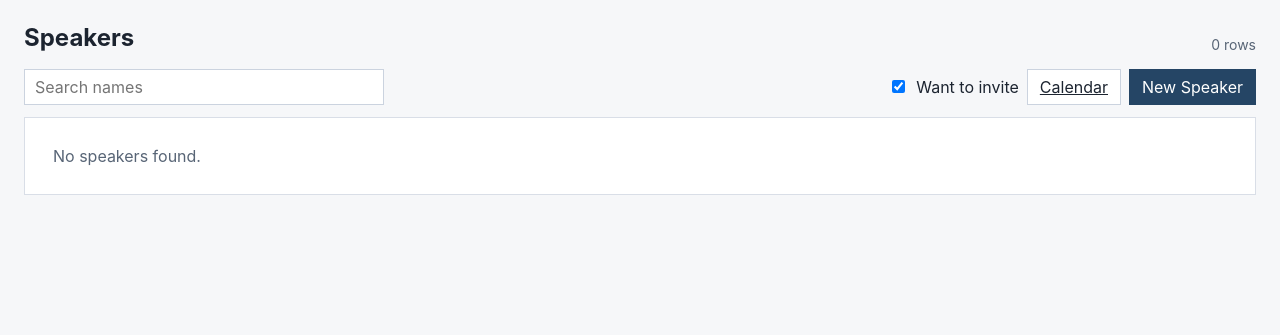
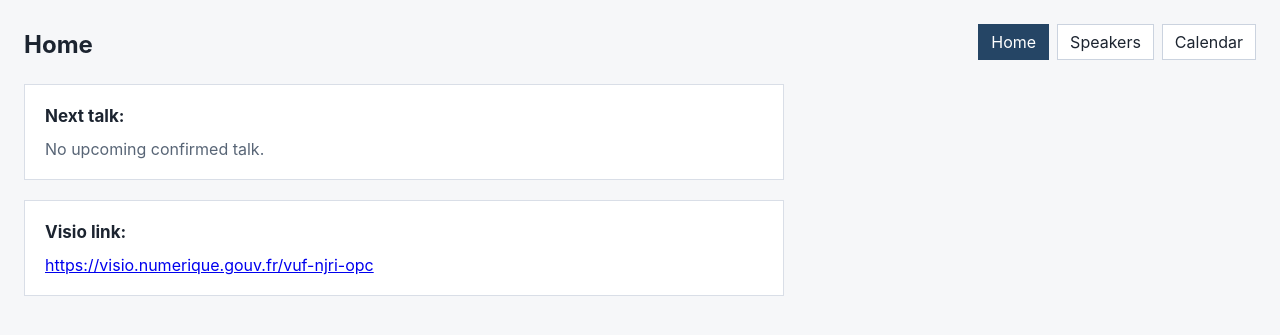
Before and after one commit to Gulliver-Lab/Seminars, a FastAPI app: page / in a window 1280 px wide. Shown: the top 335 px of the page. Run offline with FastAPI, Linux system fonts and the light colour scheme; data that the repository does not hold is empty.

Commit message:
feat: add home page (#6)

```diff
--- /dev/null
+++ b/src/seminars/templates/home.html
@@ -0,0 +1,172 @@
+<!doctype html>
+<html lang="en">
+  <head>
+    <meta charset="utf-8">
+    <meta name="viewport" content="width=device-width, initial-scale=1">
+    <title>Seminars</title>
+    <style>
+      :root {
+        color-scheme: light;
+        font-family: Inter, ui-sans-serif, system-ui, -apple-system, BlinkMacSystemFont, "Segoe UI", sans-serif;
+        background: #f6f7f9;
+        color: #1c2430;
+      }
+
+      * {
+        box-sizing: border-box;
+      }
+
+      body {
+        margin: 0;
+      }
+
+      main {
+        min-height: 100vh;
+        padding: 24px;
+      }
+
+      .page-header {
+        align-items: end;
+        display: flex;
+        gap: 16px;
+        justify-content: space-between;
+        margin-bottom: 24px;
+      }
+
+      h1 {
+        font-size: 24px;
+        font-weight: 650;
+        line-height: 1.2;
+        margin: 0;
+      }
+
+      h2 {
+        font-size: 17px;
+        line-height: 1.3;
+        margin: 0 0 12px;
+      }
+
+      .nav {
+        display: flex;
+        gap: 8px;
+      }
+
+      .button {
+        align-items: center;
+        background: #ffffff;
+        border: 1px solid #cbd3df;
+        color: #1c2430;
+        display: inline-flex;
+        font: inherit;
+        height: 36px;
+        padding: 7px 12px;
+        text-decoration: none;
+      }
+
+      .button:hover {
+        background: #eef2f7;
+        border-color: #aeb9c8;
+      }
+
+      .button.active {
+        background: #254565;
+        border-color: #254565;
+        color: #ffffff;
+      }
+
+      .content {
+        display: grid;
+        gap: 20px;
+        max-width: 760px;
+      }
+
+      .panel {
+        background: #ffffff;
+        border: 1px solid #d9dee7;
+        padding: 20px;
+      }
+
+      .talk-details {
+        display: grid;
+        gap: 8px;
+      }
+
+      .talk-date {
+        color: #586576;
+        font-variant-numeric: tabular-nums;
+      }
+
+      .talk-speaker {
+        font-size: 20px;
+        font-weight: 650;
+      }
+
+      .talk-title {
+        line-height: 1.45;
+      }
+
+      .talk-abstract {
+        color: #2f3a48;
+        line-height: 1.5;
+        margin: 8px 0 0;
+        white-space: pre-wrap;
+      }
+
+      .empty {
+        color: #586576;
+      }
+
+      @media (max-width: 700px) {
+        main {
+          padding: 14px;
+        }
+
+        .page-header {
+          align-items: start;
+          flex-direction: column;
+        }
+
+        .nav {
+          flex-wrap: wrap;
+        }
+      }
+    </style>
+  </head>
+  <body>
+    <main>
+      <div class="page-header">
+        <h1>Home</h1>
+        <nav class="nav" aria-label="Primary">
+          <a class="button active" href="{{ url_path_for(request, 'home_index') }}">Home</a>
+          <a class="button" href="{{ url_path_for(request, 'speakers_index') }}">Speakers</a>
+          <a class="button" href="{{ url_path_for(request, 'calendar_index') }}">Calendar</a>
+        </nav>
+      </div>
+
+      <div class="content">
+        <section class="panel" aria-labelledby="next-talk-title">
+          <h2 id="next-talk-title">Next talk:</h2>
+          {% if next_talk %}
+            <div class="talk-details">
+              <div class="talk-date">{{ next_talk.date }}</div>
+              <div class="talk-speaker">{{ next_talk.speaker }}</div>
+              {% if next_talk.title %}
+                <div class="talk-title">{{ next_talk.title }}</div>
+              {% endif %}
+              {% if next_talk.abstract %}
+                <p class="talk-abstract">{{ next_talk.abstract }}</p>
+              {% endif %}
+            </div>
+          {% else %}
+            <div class="empty">No upcoming confirmed talk.</div>
+          {% endif %}
+        </section>
+
+        <section class="panel" aria-labelledby="conference-room-title">
+          <h2 id="conference-room-title">Visio link:</h2>
+          <a href="{{ conference_room_url }}">{{ conference_room_url }}</a>
+        </section>
+      </div>
+    </main>
+  </body>
+</html>
--- a/src/seminars/templates/speakers.html
+++ b/src/seminars/templates/speakers.html
@@ -56,6 +56,11 @@
 
       .toolbar-actions {
         align-items: center;
+        display: flex;
+        gap: 8px;
+      }
+
+      .nav {
         display: flex;
         gap: 8px;
       }
@@ -477,7 +482,10 @@
             <input id="want-to-invite-filter" type="checkbox" checked>
             Want to invite
           </label>
-          <a class="button secondary-button" href="{{ url_path_for(request, 'calendar_index') }}">Calendar</a>
+          <nav class="nav" aria-label="Primary">
+            <a class="button secondary-button" href="{{ url_path_for(request, 'home_index') }}">Home</a>
+            <a class="button secondary-button" href="{{ url_path_for(request, 'calendar_index') }}">Calendar</a>
+          </nav>
           <button type="button" id="new-speaker-button">New Speaker</button>
         </div>
       </div>
--- a/src/seminars/web.py
+++ b/src/seminars/web.py
@@ -41,6 +41,7 @@ COLUMNS = [
 SORTABLE_COLUMNS = {key for key, _label in COLUMNS}
 RESEARCH_TOPICS = list(get_args(ResearchTopic))
 CONTACT_PERSON_OPTIONS = [person for person in get_args(PERSONS) if person]
+CONFERENCE_ROOM_URL = "https://visio.numerique.gouv.fr/vuf-njri-opc"
 
 
 def url_path_for(request: Request, endpoint_name: str, **path_params: str) -> str:
@@ -54,6 +55,25 @@ def build_app(db_path: str | Path, root_path: str = "") -> FastAPI:
     database_path = Path(db_path)
 
     @app.get("/", response_class=HTMLResponse)
+    def home_index(request: Request) -> Any:
+        connection = open_or_create_db(database_path)
+        try:
+            talks = read_talks(connection)
+            next_talk = next_upcoming_confirmed_talk(talks)
+        finally:
+            connection.close()
+
+        return TEMPLATES.TemplateResponse(
+            request,
+            "home.html",
+            {
+                "conference_room_url": CONFERENCE_ROOM_URL,
+                "next_talk": next_talk,
+                "url_path_for": url_path_for,
+            },
+        )
+
+    @app.get("/speakers", response_class=HTMLResponse)
     def speakers_index(
         request: Request, sort: str = "name", direction: str = "asc"
     ) -> Any:
@@ -235,6 +255,22 @@ def build_app(db_path: str | Path, root_path: str = "") -> FastAPI:
     return app
 
 
+def next_upcoming_confirmed_talk(talks: pd.DataFrame) -> dict[str, Any] | None:
+    if talks.empty:
+        return None
+
+    upcoming = talks[
+        talks["status"].isin(["completed", "confirmed"])
+        & (talks["date"].dt.date >= datetime.date.today())
+    ].sort_values("date", kind="mergesort")
+    if upcoming.empty:
+        return None
+
+    talk = cast(dict[str, Any], upcoming.iloc[0].to_dict())
+    talk["date"] = talk["date"].strftime("%Y-%m-%d")
+    return talk
+
+
 def speakers_with_last_talk(
     speakers: pd.DataFrame, talks: pd.DataFrame
 ) -> pd.DataFrame:
```
Also changed, not shown: src/seminars/templates/calendar.html (+9 -1 lines), tests/test_web.py (+177 -25 lines).
